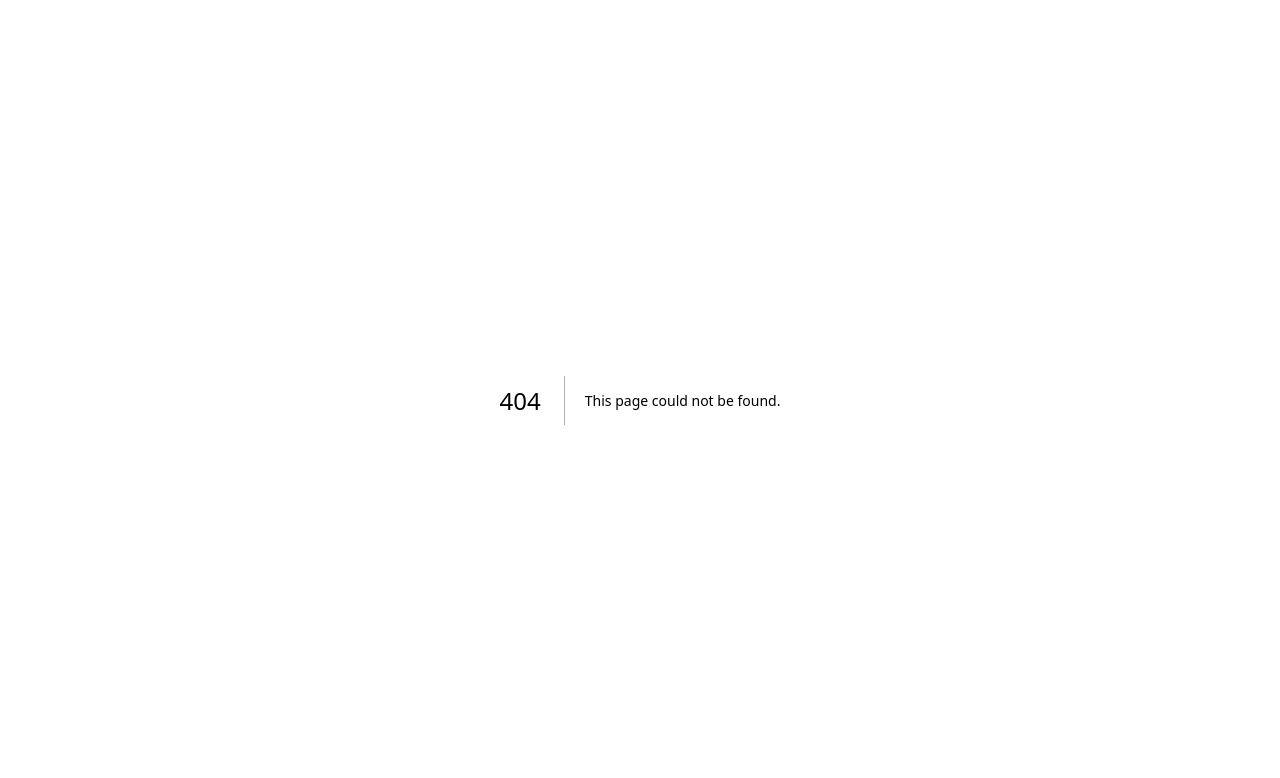
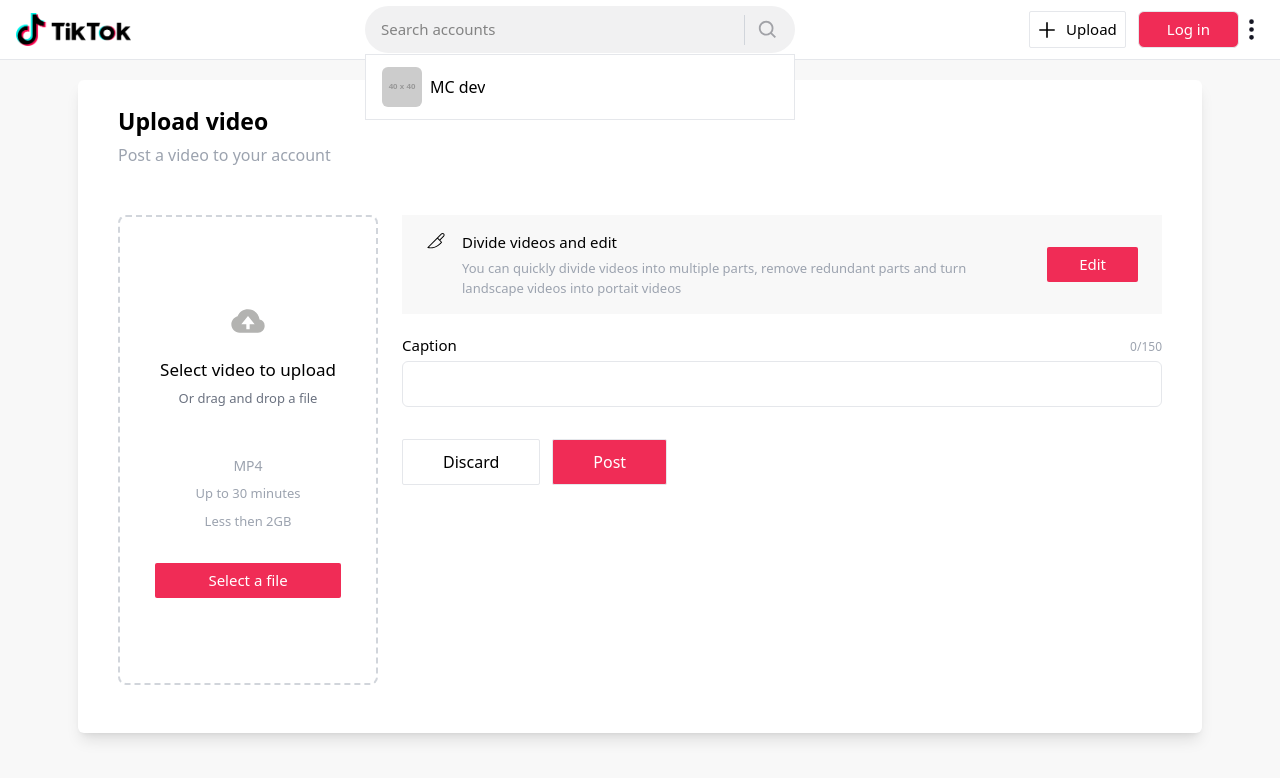
Before and after one commit to cvele7889/-Tik-tok, a Next.js app: page /upload in a window 1280 px wide. Before the commit this address had no page. Shown: the top 778 px of the page. Built offline with nearby package versions, Linux system fonts and the light colour scheme.

Commit message:
Upload video page

```diff
--- a/app/types.tsx
+++ b/app/types.tsx
@@ -27,6 +27,10 @@
     image: string;
   };
 }
+export interface UploadError {
+  type: string;
+  message: string;
+}
 export interface PostMainLikesCompTypes {
   post: PostWithProfile;
 }
--- /dev/null
+++ b/app/upload/page.tsx
@@ -0,0 +1,193 @@
+"use client";
+import { useRouter } from "next/navigation";
+import React, { useState } from "react";
+import { UploadError } from "../types";
+import UploadLayout from "../layouts/UploadLayout";
+import { BiLoaderCircle, BiSolidCloudUpload } from "react-icons/bi";
+import { AiOutlineCheckCircle } from "react-icons/ai";
+import { PiKnifeLight } from "react-icons/pi";
+import { log } from "console";
+
+export default function Upload() {
+  const router = useRouter();
+  let [fileDisplay, setFileDisplay] = useState<string>("");
+  let [caption, setCaption] = useState<string>("");
+  let [file, setFile] = useState<File | null>(null);
+  let [error, setError] = useState<UploadError | null>(null);
+  let [isUploading, setIsUploading] = useState<boolean>(false);
+  const onChange = (event: React.ChangeEvent<HTMLInputElement>) => {
+    const files = event.target.files;
+    if (files && files.length > 0) {
+      const file = files[0];
+      const fileUrl = URL.createObjectURL(file);
+      setFileDisplay(fileUrl);
+      setFile(file);
+    }
+  };
+  const clearVideo = () => {
+    setFileDisplay("");
+    setFile(null);
+  };
+  const discard = () => {
+    setFileDisplay("");
+    setFile(null);
+    setCaption("");
+  };
+  const createNewPost = () => {
+    console.log("createNewPOst");
+  };
+  return (
+    <>
+      <UploadLayout>
+        <div className="w-full mt-[80px] mb-[40px] bg-white shadow-lg rounded-md py-6 md:px-10 px-4">
+          <div>
+            <h1 className="text-[23px] font-semibold ">Upload video</h1>
+            <h2 className="text-gray-400 mt-1">Post a video to your account</h2>
+          </div>
+          <div className="mt-8 md:flex gap-6">
+            {!fileDisplay ? (
+              <label
+                htmlFor="fileInput"
+                className="md:mx-0 mx-auto mt-4 mb-6 flex flex-col items-center  justify-center w-full max-w-[260px] h-[470px] text-center p-3 border-2 border-dashed border-gray-300 rounded-lg hover:bg-gray-100 cursor-pointer"
+              >
+                <BiSolidCloudUpload size="40" color="#b3b3b1" />
+                <p className="mt-4 text-[17px]">Select video to upload</p>
+                <p className="mt-1.5 text-gray-500 text-[13px] ">
+                  Or drag and drop a file
+                </p>
+                <p className="mt-12 text-gray-400 text-sm">MP4</p>
+                <p className="mt-2  text-gray-400  text-[13px]">
+                  Up to 30 minutes
+                </p>
+                <p className="mt-2 text-gray-400 text-[13px]">Less then 2GB</p>
+                <label
+                  htmlFor="fileInput"
+                  className="px-2 py-1.5 mt-8 text-white text-[15px] w-[80%] bg-[#F02C56] rounded-sm cursor-pointer"
+                >
+                  Select a file
+                </label>
+                <input
+                  type="file"
+                  id="fileInput"
+                  onChange={onChange}
+                  hidden
+                  accept=".mp4"
+                />
+              </label>
+            ) : (
+              <div className="md:mx-0 mx-auto mt-4 md:mb-12 mb-16 flex items-center justify-center w-full max-w-[260px] h-[540px] p-3 rounded-2xl cursor-pointer  relative">
+                {isUploading ? (
+                  <div className="absolute flex items-center justify-center z-20  bg-black h-full w-full rounded-[50px] bg-opacity-50">
+                    <div className="mx-auto  flex items-center justify-center gap-1">
+                      <BiLoaderCircle
+                        className="animate-spin"
+                        color="#F12B56"
+                        size={30}
+                      />
+                      <div className="text-white font-bold">Uploading...</div>
+                    </div>
+                  </div>
+                ) : null}
+                <img
+                  src="/images/mobile-case.png"
+                  className="absolute z-20 pointer-events-none"
+                />
+                <img
+                  src="/images/tiktok-logo-white.png"
+                  className="absolute z-20 right-4 bottom-6"
+                  width="90"
+                />
+                <video
+                  autoPlay
+                  loop
+                  muted
+                  className="absolute rounded-xl object-cover z-10  p-[13px] w-full h-full"
+                  src={fileDisplay}
+                />
+                <div className="absolute -bottom-12 flex items-center justify-between z-50 rounded-xl border w-full p-2 border-gray-300">
+                  <div className="flex items-center truncate">
+                    <AiOutlineCheckCircle size="16" className="min-w-[16px]" />
+                    <p className="text-[11px] pl-1 truncate text-ellipsis">
+                      {file ? file.name : ""}
+                    </p>
+                  </div>
+                  <button
+                    onClick={() => clearVideo()}
+                    className="text-[11px] ml-2 font-semibold"
+                  >
+                    {" "}
+                    Change
+                  </button>
+                </div>
+              </div>
+            )}
+            <div className="mt-4 mb-6">
+              <div className="flex bg-[#F8F8F8] py-4 px-6">
+                <div>
+                  <PiKnifeLight className="mr-4" size="20" />
+                </div>
+                <div>
+                  <div className="text-semibold text-[15px] mb-1.5">
+                    Divide videos and edit
+                  </div>
+                  <div className="text-semibold text-[13px] text-gray-400">
+                    You can quickly divide videos into multiple parts, remove
+                    redundant parts and turn landscape videos into portait
+                    videos
+                  </div>
+                </div>
+                <div className="flex justify-end max-w-[130px] w-full h-full text-center my-auto">
+                  <button className="px-8 py-1.5 text-white text-[15px] bg-[#F02C56] rounded-sm">
+                    Edit
+                  </button>
+                </div>
+              </div>
+              <div className="mt-5">
+                <div className="flex items-center justify-between">
+                  <div className="mb-1 text-[15px]">Caption</div>
+                  <div className="text-gray-400 text-[12px]">
+                    {caption.length}/150
+                  </div>
+                </div>
+                <input
+                  type="text"
+                  maxLength={150}
+                  className="w-full border p-2.5 rounded-md focus:outline-none"
+                  value={caption}
+                  onChange={(event) => setCaption(event.target.value)}
+                />
+              </div>
+              <div className="flex gap-3">
+                <button
+                  disabled={isUploading}
+                  onClick={() => discard()}
+                  className="px-10 py-2.5 mt-8 border text-[16px] hover:bg-gray-100 rounded-sm"
+                >
+                  Discard
+                </button>
+                <button
+                  disabled={isUploading}
+                  onClick={() => createNewPost()}
+                  className="px-10 py-2.5 mt-8 border text-[16px] text-white bg-[#F02C56] rounded-sm"
+                >
+                  {isUploading ? (
+                    <BiLoaderCircle
+                      className="animate-spin"
+                      color="#ffffff"
+                      size={25}
+                    />
+                  ) : (
+                    "Post"
+                  )}
+                </button>
+              </div>
+              {error ? (
+                <div className="text-red-600 mt-4">{error.message}</div>
+              ) : null}
+            </div>
+          </div>
+        </div>
+      </UploadLayout>
+    </>
+  );
+}
```
